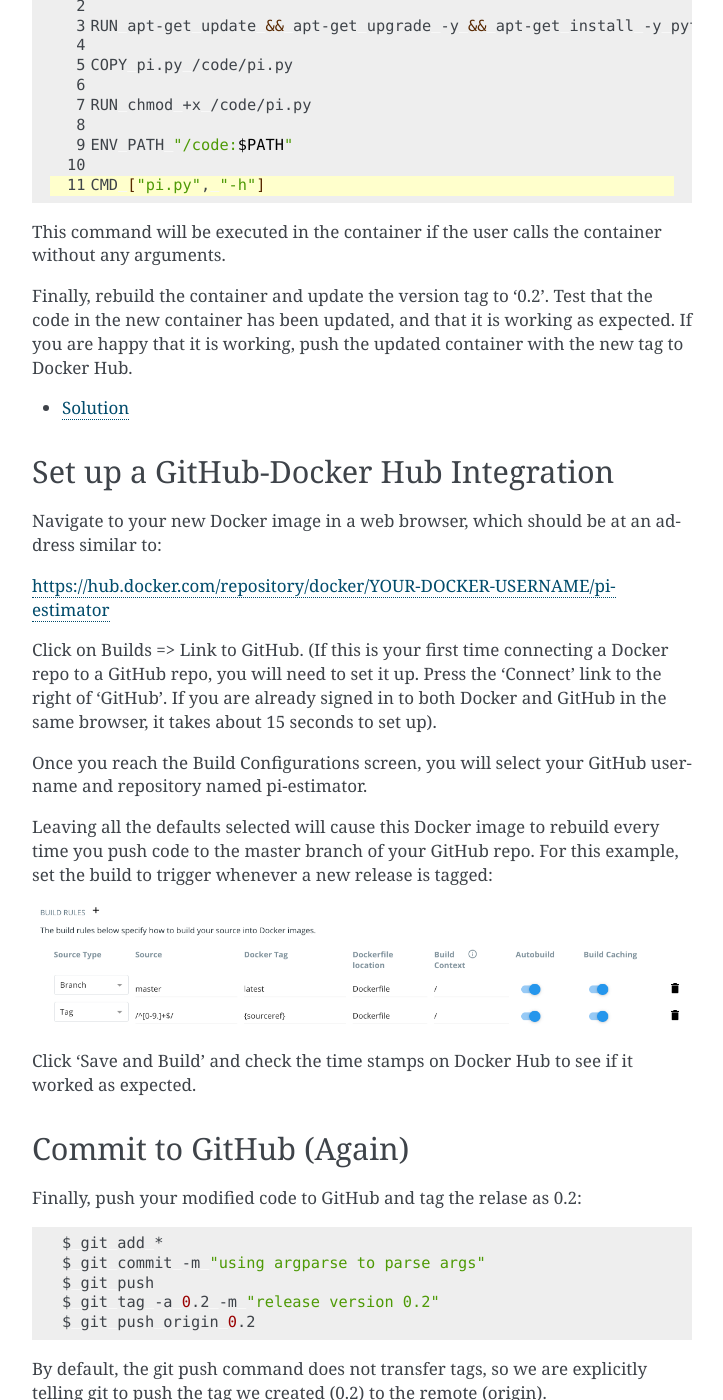
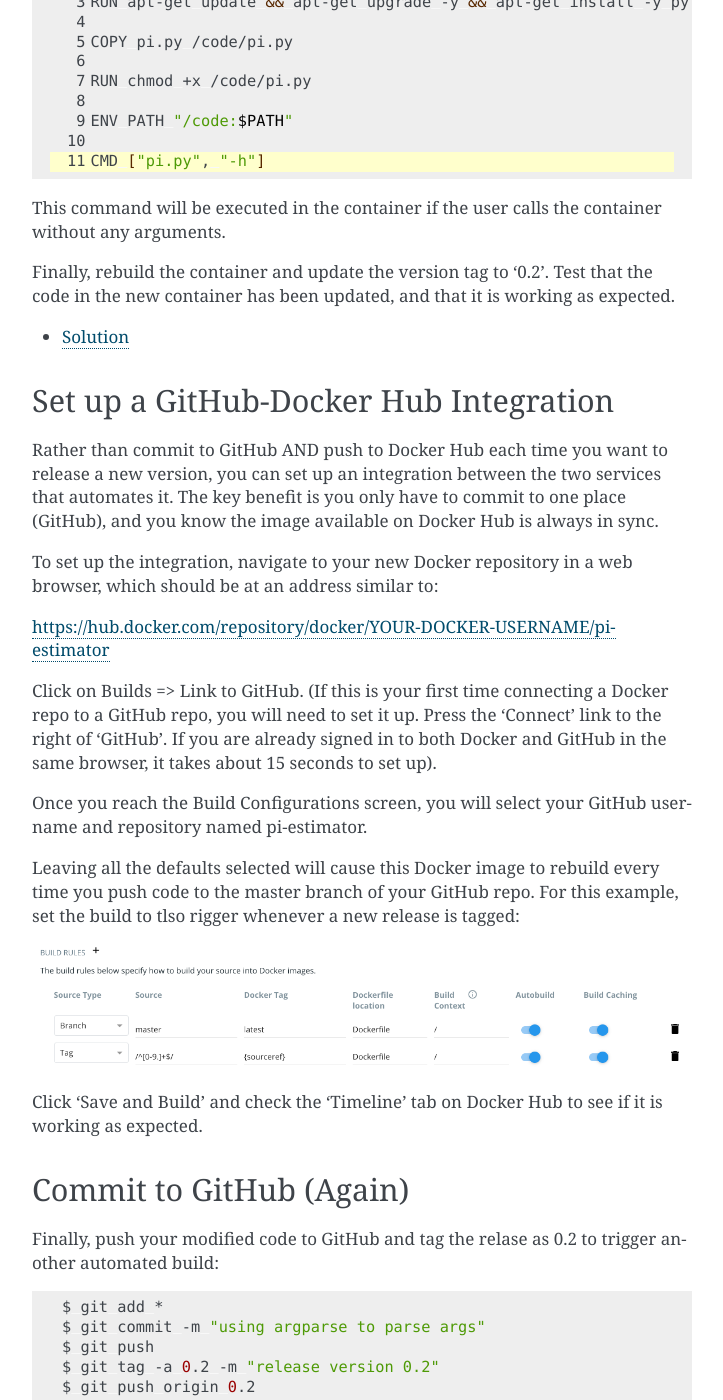
Before and after one commit to TACC/containers_at_tacc, a Sphinx documentation site: the page built from docs/containerize-your-code/share_your_image.rst, in a window 1280 px wide and 1400 px high, scrolled down 2499 px. Shown: the whole window, without its empty margins (388-1111 px from the left). Built offline with Sphinx 7.4.7, drawn with Linux system fonts in a browser that asks for light colours; some of the changed text lies outside the part shown.

Commit message:
final edits for consistency

```diff
--- a/docs/containerize-your-code/share_your_image.rst
+++ b/docs/containerize-your-code/share_your_image.rst
@@ -3,8 +3,9 @@ Share Your Docker Image
 
 .. note::
 
-   Prerequisites: You should have access to a terminal with Docker installed
-   and a Docker Hub account. You should also have a copy of `pi.py <https://raw.githubusercontent.com/TACC/containers_at_tacc/master/docs/scripts/pi.py>`_
+   Prerequisites: You should have access to a terminal with Docker installed,
+   a Docker Hub account, and a GitHub account. You should also have a copy of
+   `pi.py <https://raw.githubusercontent.com/TACC/containers_at_tacc/master/docs/scripts/pi.py>`_
 
 Now that you have containerized, tested, and tagged your code in a Docker image,
 the next step is to disseminate it so others can use it.
@@ -146,8 +145,7 @@ without any arguments.
 
 Finally, rebuild the container and update the version tag to '0.2'. Test that
 the code in the new container has been updated, and that it is working as
-expected. If you are happy that it is working, push the updated container with
-the new tag to Docker Hub.
+expected.
 
 .. toctree::
    :maxdepth: 1
@@ -157,8 +155,13 @@ the new tag to Docker Hub.
 Set up a GitHub-Docker Hub Integration
 --------------------------------------
 
-Navigate to your new Docker image in a web browser, which should be at an
-address similar to:
+Rather than commit to GitHub AND push to Docker Hub each time you want to
+release a new version, you can set up an integration between the two services
+that automates it. The key benefit is you only have to commit to one place
+(GitHub), and you know the image available on Docker Hub is always in sync.
+
+To set up the integration, navigate to your new Docker repository in a web
+browser, which should be at an address similar to:
 
 https://hub.docker.com/repository/docker/YOUR-DOCKER-USERNAME/pi-estimator
 
@@ -172,19 +175,20 @@ username and repository named pi-estimator.
 
 Leaving all the defaults selected will cause this Docker image to rebuild
 every time you push code to the master branch of your GitHub repo. For this
-example, set the build to trigger whenever a new release is tagged:
+example, set the build to tlso rigger whenever a new release is tagged:
 
 .. image:: ./docker-git-integration.png
    :width: 800
 
-Click ‘Save and Build’ and check the time stamps on Docker Hub to see if it
-worked as expected.
+Click ‘Save and Build’ and check the 'Timeline' tab on Docker Hub to see if it
+is working as expected.
 
 
 Commit to GitHub (Again)
 ------------------------
 
-Finally, push your modified code to GitHub and tag the relase as 0.2:
+Finally, push your modified code to GitHub and tag the relase as 0.2 to trigger
+another automated build:
 
 .. code-block:: bash
 
```
Also changed, not shown: other parts of docs/containerize-your-code/share_your_image.rst (+2 -4 lines).
